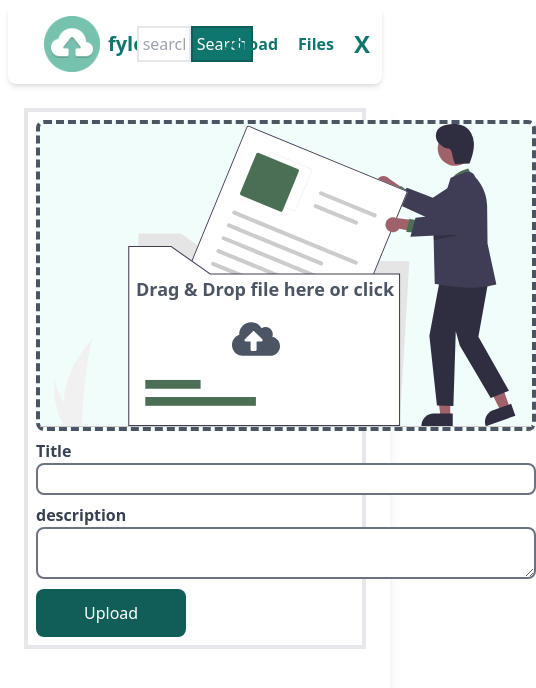
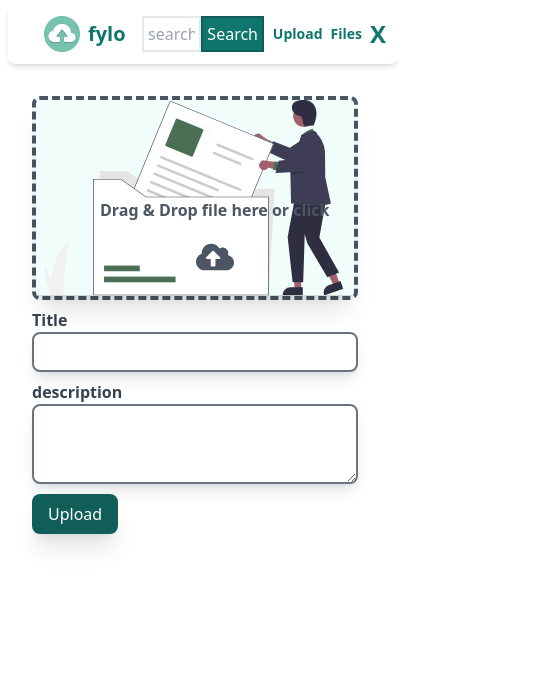
Before and after one commit to amanuel0924/multiFileUploader, a React (Vite) app in the folder frontend/: page / in a window 390 px wide. Shown: the top 688 px of the page, 536 px wide, since content can reach past the window. Built offline with nearby package versions, Linux system fonts and the light colour scheme.

Commit message:
make upload and update page responsive

```diff
--- a/frontend/src/App.tsx
+++ b/frontend/src/App.tsx
@@ -17,7 +17,7 @@ function App() {
 			<Route path="/files" element={ <Files/>} />
       <Route path="/files/:pageNumber" element={ <Files/>} />
       <Route path="/search/:keyword" element={ <Files/>} />
-      <Route path="/files/:id" element={<DetailPage/>} />
+      <Route path="/files/detail/:id" element={<DetailPage/>} />
       <Route path="/files/update/:id" element={<UpdatePage/>} />
 		</Routes>
   <ToastContainer />
--- a/frontend/src/componets/Navbar.tsx
+++ b/frontend/src/componets/Navbar.tsx
@@ -20,20 +20,19 @@ export const Navbar:React.FC = () => {
   }
 
   return (
-    <div className='grid grid-cols-3 mt-1 rounded-lg shadow-md m-2 p-3 '>
+    <div className='grid grid-cols-3 mt-1 rounded-lg shadow-md m-2 p-3 w-full '>
         <div className='mx-6 flex space-x-2 items-center'>
-            <img src={Logo} alt='logo' className=' h-14 md:ml-20 ' />
-            <h1 className=' font-bold text-xl text-teal-700'>fylo</h1>
+            <img src={Logo} alt='logo' className=' h-9 sm:h-14 md:ml-20 ' />
+            <h1 className=' font-bold text-xl  text-teal-700'>fylo</h1>
         </div>
-        <div className=' flex items-center justify-center min-w-5 '>
+        <div className=' flex items-center justify-center min-w-3 '>
             <input type="text" placeholder='search' value={keyword} className=' border-2 focus:outline-none min-w-5 p-1 ' onChange={(e)=>setKeyword(e.target.value)}/>
             <button onClick={searchHandler} className='bg-teal-700 text-white p-1 border-2 border-teal-800'>Search</button>
-
         </div>
         <div className='  '>
-             <div className='flex items-center space-x-5 text-teal-700 justify-end md:mr-20 h-full '>
-             <Link to='/' className=' sm:text-sm text-md font-bold hover:text-teal-800 hover:scale-110 duration-150 hover:underline ' >Upload</Link>
-              <Link to='/files' className=' sm:text-sm text-md font-bold hover:text-teal-800 hover:scale-110 duration-150 ' >Files</Link>
+             <div className='flex items-center space-x-2 sm:space-x-5  text-teal-700 justify-end md:mr-20 h-full '>
+             <Link to='/' className=' text-sm sm:text-md font-bold hover:text-teal-800 hover:scale-110 duration-150 hover:underline ' >Upload</Link>
+              <Link to='/files' className=' text-sm md:text-md font-bold hover:text-teal-800 hover:scale-110 duration-150 ' >Files</Link>
               <button  className=' text-2xl font-bold hover:text-teal-800 hover:scale-110 duration-150  '>X</button>
              </div>
         </div>
--- a/frontend/src/componets/Table.tsx
+++ b/frontend/src/componets/Table.tsx
@@ -48,7 +48,7 @@ export  const Table:React.FC<TableProps>=({data,loading,error,setid,setOpen})=>
                       <td className="px-6 py-4 whitespace-nowrap text-sm text-gray-800">{item.description}</td>
                       <td className="px-6 py-4 whitespace-nowrap text-end text-sm font-medium space-x-3">
                       <Link to={`/files/update/${item.id}`} type="button" className="inline-flex items-center gap-x-2 text-sm font-semibold rounded-lg border border-transparent text-yellow-500 hover:text-yellow-700 disabled:opacity-50 disabled:pointer-events-none"><FaEdit size={20}/> </Link>
-                        <Link to={`/files/${item.id}`} type="button" className="inline-flex items-center gap-x-2 text-sm font-semibold rounded-lg border border-transparent text-gray-500 hover:text-gray-700 disabled:opacity-50 disabled:pointer-events-none"><FaRegEye size={23} /></Link>
+                        <Link to={`/files/detail/${item.id}`} type="button" className="inline-flex items-center gap-x-2 text-sm font-semibold rounded-lg border border-transparent text-gray-500 hover:text-gray-700 disabled:opacity-50 disabled:pointer-events-none"><FaRegEye size={23} /></Link>
                         <button type="button"   className="inline-flex items-center gap-x-2 text-sm font-semibold rounded-lg border border-transparent text-red-400 hover:text-red-600 disabled:opacity-50 disabled:pointer-events-none" onClick={()=>{
                           setid(item.id)
                           setOpen(true)
--- a/frontend/src/pages/UpdatePage.tsx
+++ b/frontend/src/pages/UpdatePage.tsx
@@ -57,7 +57,7 @@ export const UpdatePage:React.FC = () => {
   };
 
   const onCancelHandler = ()=>{
-    navigate('/')
+    navigate('/files')
   }
 
   const onsubmitHandler = (e: React.FormEvent<HTMLFormElement>) => {
@@ -87,26 +87,26 @@ export const UpdatePage:React.FC = () => {
     <>
     {loading && <Spinner />}
     {error && <h1 className=' bg-red-100 text-red-500 text-xl font-medium text-center border-r-2 p-5 mx-10 mt-36  '>{error.message}</h1>}
-    {data &&<div className='container  mt-6 h-screen  shadow-lg mx-auto'>
-        <form onSubmit={onsubmitHandler} className='flex flex-col mx-6  border-4 p-2 '  >
-           <div ref={wraperRef} onDragEnter={handleDragEnter} onDragStart={handleDragEnter} onDragLeave={handleDragLeave} onDrop={onDropHandler}   className='w-[500px] border-dashed border-4 border-gray-600  rounded-lg relative flex items-center justify-center bg-teal-50 hover:cursor-pointer hover:opacity-50 '>
+    {data &&<div className='container  mt-6 h-screen flex justify-center items-center  mx-auto'>
+        <form onSubmit={onsubmitHandler} className='flex flex-col items-center mx-6    p-2 h-screen w-[400px]  md:w-[500px]  '  >
+           <div ref={wraperRef} onDragEnter={handleDragEnter} onDragStart={handleDragEnter} onDragLeave={handleDragLeave} onDrop={onDropHandler}   className='w-full border-dashed border-4 border-gray-600  rounded-lg relative flex items-center justify-center bg-teal-50 hover:cursor-pointer hover:opacity-50 '>
            <div className=' text-center relative '>
-               <img src={fileIlustration} alt='file ilustration' className=' w-full ' />
-               <p className=' absolute left-24 font-bold text-lg text-gray-600 top-1/2  '><FaCloudUploadAlt size={48} className=' absolute top-10 left-24'/> Drag & Drop file here or click</p>
+               <img src={fileIlustration} alt='file ilustration' className=' w-full shadow-2xl ' />
+               <p className=' absolute md:left-24 left-16 font-bold sm:text-lg text-small text-gray-600 top-1/2  '><FaCloudUploadAlt size={38}  className=' absolute top-10 left-24'/> Drag & Drop file here or click</p>
              </div>
                 <input type='file' className=' absolute top-0 left-0 w-full h-full opacity-0 hover:cursor-pointer ' multiple   onChange={handleFileChange} disabled={files&&files.length>5?true:false}  />
            </div>
-            <div className='w-[500px] mt-2 '>
+            <div className='w-full mt-2  '>
               <label htmlFor='title' className='text-center text-md font-bold text-gray-700 '>Title</label>
-              <input type='text' name='title' required id='title' value={title} onChange={(e)=>setTitle(e.target.value)} className='w-full outline-none h-8 border-2 border-gray-500 rounded-lg' />
+              <input type='text' name='title' required id='title' value={title} onChange={(e)=>setTitle(e.target.value)} className='w-full outline-none h-10 shadow-lg border-2 p-2 border-gray-500 rounded-lg' />
             </div>
-           <div className='w-[500px] mt-2 '>
+           <div className='w-full  mt-2 '>
             <label htmlFor=' description' className='text-center text-md font-bold text-gray-700 '>description</label>
-            <textarea name='description' required id='description' value={description} onChange={handleDescriptionChange} className='w-full outline-none h-15 border-2 border-gray-500 rounded-lg'></textarea>
+            <textarea name='description' required id='description' value={description} onChange={handleDescriptionChange} className='w-full outline-none  p-1 h-18 shadow-lg  border-2 border-gray-500 rounded-lg'></textarea>
            </div>
-          <div className='flex space-x-3'>
-          {updateLoading? <Spinner />: <button className='py-3 mt-1 px-12 text-white text-center bg-teal-800 rounded-lg w-fit' type='submit'>Update</button>}
-          <button className='py-3 mt-1 px-12 text-white text-center bg-gray-400 rounded-lg w-fit' type='button' onClick={onCancelHandler}>Cancel</button>
+          <div className='flex space-x-3 w-full min-w-fit'>
+          {updateLoading? <Spinner />: <button className='py-3 mt-1 px-4 shadow-xl  md:px-12 text-white text-center bg-teal-800 rounded-lg w-fit hover:scale-105 duration-200 hover:shadow-xl ' type='submit'>Update</button>}
+          <button className='py-2 mt-1 px-4 md:px-12 shadow-xl text-white text-center bg-gray-400 rounded-lg w-fit  hover:scale-105 duration-200 hover:shadow-xl' type='button' onClick={onCancelHandler}>Cancel</button>
           </div>
 
      </form>
--- a/frontend/src/pages/Upload.tsx
+++ b/frontend/src/pages/Upload.tsx
@@ -73,24 +73,24 @@ export const Upload:React.FC = () => {
 
 
   return (
-    <div className='container  mt-6 h-screen  shadow-lg mx-auto'>
-        <form onSubmit={onsubmitHandler} className='flex flex-col mx-6  border-4 p-2 '  >
-           <div ref={wraperRef} onDragEnter={handleDragEnter} onDragStart={handleDragEnter} onDragLeave={handleDragLeave} onDrop={onDropHandler}   className='w-[500px] border-dashed border-4 border-gray-600  rounded-lg relative flex items-center justify-center bg-teal-50 hover:cursor-pointer hover:opacity-50 '>
+    <div className='container  mt-6 h-screen flex justify-center items-center  mx-auto'>
+        <form onSubmit={onsubmitHandler} className='flex flex-col items-center mx-6    p-2 h-screen w-[400px]  md:w-[500px] '  >
+           <div ref={wraperRef} onDragEnter={handleDragEnter} onDragStart={handleDragEnter} onDragLeave={handleDragLeave} onDrop={onDropHandler}   className='w-full border-dashed border-4 border-gray-600  rounded-lg relative flex items-center justify-center bg-teal-50 hover:cursor-pointer hover:opacity-50 '>
            <div className=' text-center relative '>
-               <img src={fileIlustration} alt='file ilustration' className=' w-full ' />
-               <p className=' absolute left-24 font-bold text-lg text-gray-600 top-1/2  '><FaCloudUploadAlt size={48} className=' absolute top-10 left-24'/> Drag & Drop file here or click</p>
+               <img src={fileIlustration} alt='file ilustration' className=' w-full shadow-xl ' />
+               <p className=' absolute md:left-24 left-16 font-bold sm:text-lg text-small text-gray-600 top-1/2 '><FaCloudUploadAlt size={38} className=' absolute top-10 left-24'/> Drag & Drop file here or click</p>
              </div>
                 <input type='file' className=' absolute top-0 left-0 w-full h-full opacity-0 hover:cursor-pointer ' multiple   onChange={handleFileChange} disabled={files&&files.length>5?true:false}  />
            </div>
-            <div className='w-[500px] mt-2 '>
+            <div className='w-full mt-2   '>
               <label htmlFor='title' className='text-center text-md font-bold text-gray-700 '>Title</label>
-              <input type='text' name='title' required id='title' value={title} onChange={(e)=>setTitle(e.target.value)} className='w-full outline-none h-8 border-2 border-gray-500 rounded-lg' />
+              <input type='text' name='title' required id='title' value={title} onChange={(e)=>setTitle(e.target.value)} className='w-full outline-none h-10 shadow-lg border-2 p-2 border-gray-500 rounded-lg' />
             </div>
-           <div className='w-[500px] mt-2 '>
+           <div className='w-full mt-2 '>
             <label htmlFor=' description' className='text-center text-md font-bold text-gray-700 '>description</label>
-            <textarea name='description' required id='description' value={description} onChange={handleDescriptionChange} className='w-full outline-none h-15 border-2 border-gray-500 rounded-lg'></textarea>
+            <textarea name='description' required id='description' value={description} onChange={handleDescriptionChange} className='w-full outline-none  p-2 h-20 shadow-lg  border-2 border-gray-500 rounded-lg'></textarea>
            </div>
-           <button className='py-3 mt-1 px-12 text-white text-center bg-teal-800 rounded-lg w-fit' type='submit'>Upload</button>
+           <button className='py-2 mt-1 px-4 shadow-xl self-start md:px-12 text-white text-center bg-teal-800 rounded-lg w-fit hover:scale-105 duration-200 hover:shadow-xl ' type='submit'>Upload</button>
 
      </form>
     </div>
```
